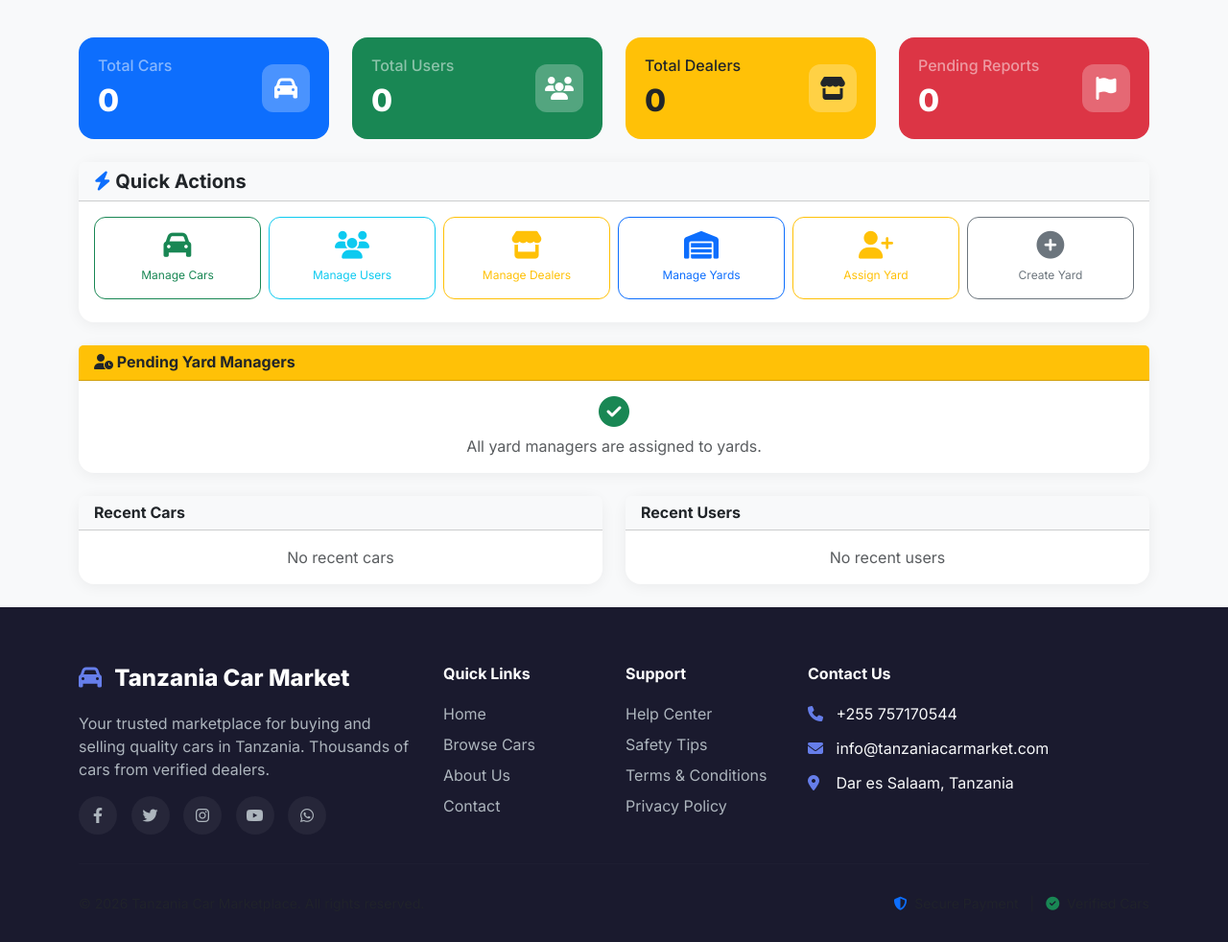
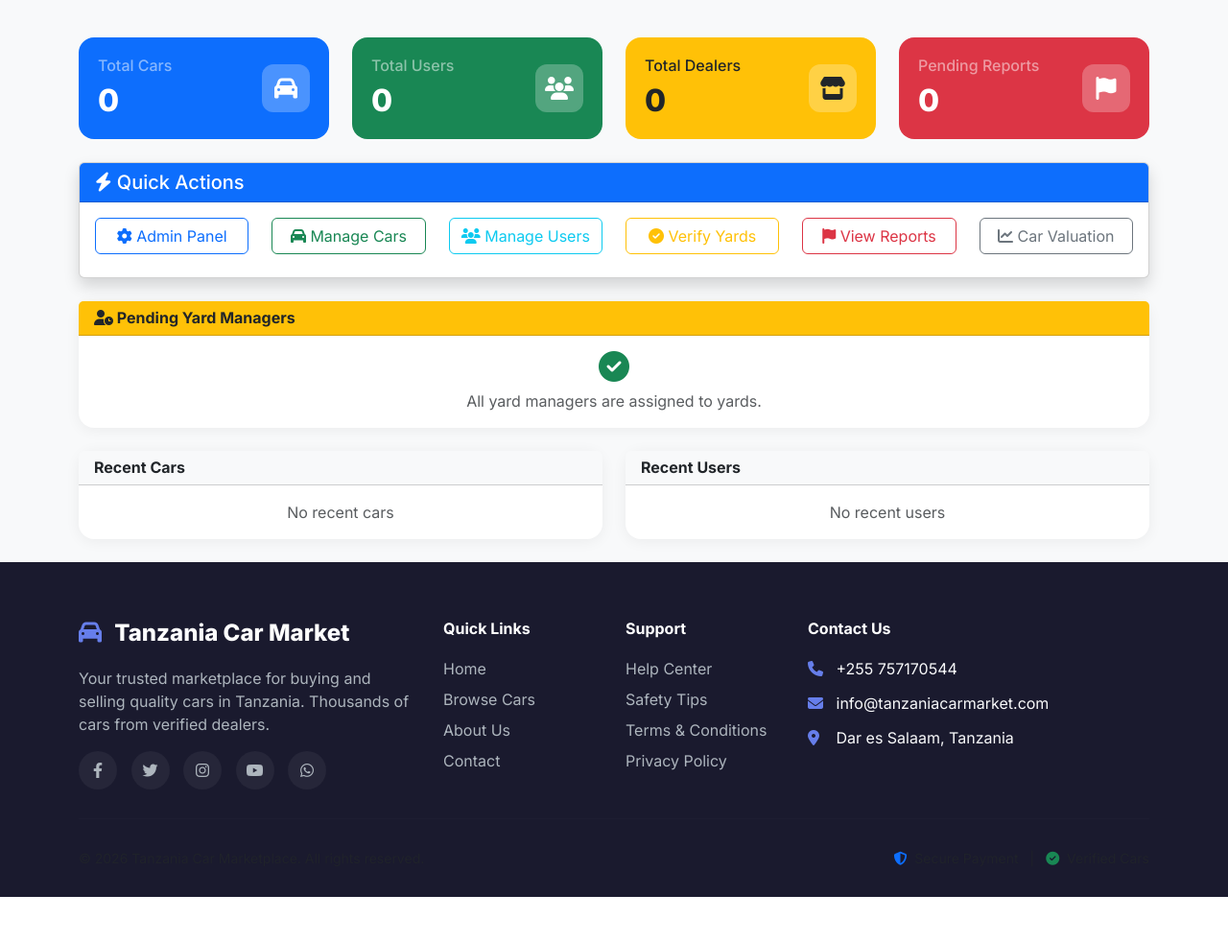
Before and after one commit to mswimamtui0/tanzania-cars-marketplace, a Django app: page /en/admin/cars/ in a window 1280 px wide. Shown: the part 181-1163 px from the top of the page at 96% size. After the commit the page ends 1116 px from the top, so only its background shows below. Run offline with Django 4.2, Linux system fonts and the light colour scheme; a user stored in the database is signed in; data comes from the database, SQL or seed files in the repository; both versions use the stored data as it was after the commit.

Commit message:
Fix admin quick action buttons

```diff
--- a/marketplace/urls.py
+++ b/marketplace/urls.py
@@ -103,7 +103,20 @@ urlpatterns = [
     path('yard/dashboard/', views.yard_manager_dashboard, name='yard_dashboard'),
     # Add this in the urlpatterns
 path('cars/add-car/', views.add_car, name='add_car'),
-]
+# In urls.py
+path('dealer/sold-requests/', views.dealer_sold_requests, name='dealer_sold_requests'),
+path('dealer/approve-sold/<int:car_id>/', views.approve_sold, name='approve_sold'),
+path('dealer/reject-sold/<int:car_id>/', views.reject_sold, name='reject_sold'),
+# Admin - Yard Verification
+path('admin/verify-yards/', views.admin_verify_yard_list, name='admin_verify_yard_list'),
+path('admin/verify-yard/<int:yard_id>/', views.admin_verify_yard, name='admin_verify_yard'),
+path('admin/verify-yards/', views.admin_verify_yard_list, name='admin_verify_yard_list'),
+]# Admin Yard Management
+path('admin-verify-yard/', views.admin_verify_yard, name='admin_verify_yard'),
+path('admin-assign-yard/', views.admin_assign_yard, name='admin_assign_yard'),
+path('admin-create-yard/', views.admin_create_yard, name='admin_create_yard'),
+path('admin-reports/', views.admin_reports_dashboard, name='admin_reports'),
+path('report-resolve/<int:report_id>/', views.resolve_report, name='resolve_report'),
 
 # Serve media and static files in development
 if settings.DEBUG:
--- a/marketplace/views.py
+++ b/marketplace/views.py
@@ -833,6 +833,133 @@ def admin_users(request):
 
     return render(request, 'marketplace/admin_dashboard.html', {'page_obj': page_obj})
 
+
+@login_required
+def admin_verify_yard(request):
+    """Admin verifies yard managers and yards"""
+    if request.user.userprofile.role != 'admin' and not request.user.is_superuser:
+        messages.error(request, 'Access denied. Admin privileges required.')
+        return redirect('dashboard')
+
+    yard_managers = User.objects.filter(userprofile__role='yard_manager')
+    pending_yards = CarYard.objects.filter(manager__isnull=True)
+    assigned_yards = CarYard.objects.filter(manager__isnull=False)
+
+    context = {
+        'yard_managers': yard_managers,
+        'pending_yards': pending_yards,
+        'assigned_yards': assigned_yards,
+        'pending_count': pending_yards.count(),
+        'assigned_count': assigned_yards.count(),
+    }
+    return render(request, 'marketplace/admin_verify_yard.html', context)
+
+@login_required
+def admin_assign_yard(request):
+    """Admin assigns a yard manager to a yard"""
+    if request.user.userprofile.role != 'admin' and not request.user.is_superuser:
+        messages.error(request, 'Access denied.')
+        return redirect('dashboard')
+
+    if request.method == 'POST':
+        yard_id = request.POST.get('yard_id')
+        manager_id = request.POST.get('manager_id')
+
+        if not yard_id or not manager_id:
+            messages.error(request, 'Please select both yard and manager.')
+            return redirect('admin_assign_yard')
+
+        try:
+            yard = CarYard.objects.get(id=yard_id)
+            manager = User.objects.get(id=manager_id, userprofile__role='yard_manager')
+
+            yard.manager = manager
+            yard.save()
+
+            messages.success(request, f'✅ {manager.username} assigned to {yard.name}!')
+        except CarYard.DoesNotExist:
+            messages.error(request, 'Yard not found.')
+        except User.DoesNotExist:
+            messages.error(request, 'Yard manager not found.')
+
+        return redirect('admin_verify_yard')
+
+    yards = CarYard.objects.filter(manager__isnull=True)
+    managers = User.objects.filter(userprofile__role='yard_manager')
+
+    return render(request, 'marketplace/admin_assign_yard.html', {
+        'yards': yards,
+        'managers': managers
+    })
+
+@login_required
+def admin_create_yard(request):
+    """Admin creates a new yard"""
+    if request.user.userprofile.role != 'admin' and not request.user.is_superuser:
+        messages.error(request, 'Access denied.')
+        return redirect('dashboard')
+
+    if request.method == 'POST':
+        try:
+            yard = CarYard.objects.create(
+                name=request.POST.get('name'),
+                location=request.POST.get('location'),
+                city=request.POST.get('city'),
+                phone=request.POST.get('phone', ''),
+                email=request.POST.get('email', ''),
+                description=request.POST.get('description', '')
+            )
+            messages.success(request, f'✅ Yard "{yard.name}" created successfully!')
+            return redirect('admin_verify_yard')
+        except Exception as e:
+            messages.error(request, f'Error creating yard: {str(e)}')
+
+    return render(request, 'marketplace/admin_create_yard.html')
+
+@login_required
+def admin_reports_dashboard(request):
+    """Admin views all reports"""
+    if request.user.userprofile.role != 'admin' and not request.user.is_superuser:
+        messages.error(request, 'Access denied.')
+        return redirect('dashboard')
+
+    reports = FakeListingReport.objects.all().order_by('-created_at')
+    pending_reports = reports.filter(status='pending')
+
+    context = {
+        'reports': reports,
+        'pending_reports': pending_reports,
+        'pending_count': pending_reports.count(),
+        'investigating_count': reports.filter(status='investigating').count(),
+        'resolved_count': reports.filter(status='resolved').count(),
+    }
+    return render(request, 'marketplace/admin_reports.html', context)
+
+@login_required
+def resolve_report(request, report_id):
+    """Admin resolves a report"""
+    if request.user.userprofile.role != 'admin' and not request.user.is_superuser:
+        messages.error(request, 'Access denied.')
+        return redirect('dashboard')
+
+    report = get_object_or_404(FakeListingReport, id=report_id)
+
+    if request.method == 'POST':
+        report.status = request.POST.get('status')
+        report.admin_notes = request.POST.get('admin_notes', '')
+        report.resolved_at = timezone.now()
+        report.save()
+
+        if report.status == 'resolved' and request.POST.get('hide_car') == 'on':
+            report.car.status = 'rejected'
+            report.car.save()
+
+        messages.success(request, f'Report #{report.id} has been updated.')
+        return redirect('admin_reports')
+
+    return render(request, 'marketplace/resolve_report.html', {'report': report})
+
+
 @login_required
 def admin_cars(request):
     """Admin cars management view."""
--- a/templates/marketplace/admin_assign_yard.html
+++ b/templates/marketplace/admin_assign_yard.html
@@ -27,7 +27,7 @@
                             <select name="manager_id" class="form-control" required>
                                 <option value="">-- Select a Manager --</option>
                                 {% for manager in managers %}
-                                    <option value="{{ manager.id }}">{{ manager.username }} ({{ manager.email }})</option>
+                                    <option value="{{ manager.id }}">{{ manager.username }}</option>
                                 {% empty %}
                                     <option value="">No yard managers available</option>
                                 {% endfor %}
--- a/templates/marketplace/admin_dashboard.html
+++ b/templates/marketplace/admin_dashboard.html
@@ -204,52 +204,49 @@
     {% endif %}
 
     <!-- Quick Actions -->
-    <div class="card dashboard-card mb-4">
-        <div class="card-header bg-light">
-            <h5 class="mb-0 fw-bold"><i class="fas fa-bolt text-primary"></i> {% trans "Quick Actions" %}</h5>
+<div class="row mb-4">
+    <div class="col-12">
+        <div class="card shadow">
+            <div class="card-header bg-primary text-white">
+                <h5 class="mb-0"><i class="fas fa-bolt"></i> Quick Actions</h5>
             </div>
             <div class="card-body">
-            <div class="row g-2">
-                <div class="col-md-2 col-4 mb-2">
-                    <a href="{% url 'admin_cars' %}" class="btn btn-outline-success btn-action w-100">
-                        <i class="fas fa-car"></i>
-                        <small>{% trans "Manage Cars" %}</small>
+                <div class="row">
+                    <div class="col-md-2 col-6 mb-2">
+                        <a href="/admin/" class="btn btn-outline-primary w-100">
+                            <i class="fas fa-cog"></i> Admin Panel
                         </a>
                     </div>
-                <div class="col-md-2 col-4 mb-2">
-                    <a href="{% url 'admin_users' %}" class="btn btn-outline-info btn-action w-100">
-                        <i class="fas fa-users"></i>
-                        <small>{% trans "Manage Users" %}</small>
+                    <div class="col-md-2 col-6 mb-2">
+                        <a href="{% url 'car_list' %}" class="btn btn-outline-success w-100">
+                            <i class="fas fa-car"></i> Manage Cars
                         </a>
                     </div>
-                <div class="col-md-2 col-4 mb-2">
-                    <a href="{% url 'admin_dealers' %}" class="btn btn-outline-warning btn-action w-100">
-                        <i class="fas fa-store"></i>
-                        <small>{% trans "Manage Dealers" %}</small>
+                    <div class="col-md-2 col-6 mb-2">
+                        <a href="/admin/auth/user/" class="btn btn-outline-info w-100">
+                            <i class="fas fa-users"></i> Manage Users
                         </a>
                     </div>
-                <div class="col-md-2 col-4 mb-2">
-                    <a href="{% url 'admin_yards' %}" class="btn btn-outline-primary btn-action w-100">
-                        <i class="fas fa-warehouse"></i>
-                        <small>{% trans "Manage Yards" %}</small>
+                    <div class="col-md-2 col-6 mb-2">
+                        <a href="{% url 'admin_verify_yard' %}" class="btn btn-outline-warning w-100">
+                            <i class="fas fa-check-circle"></i> Verify Yards
                         </a>
                     </div>
-                <div class="col-md-2 col-4 mb-2">
-                    <a href="{% url 'admin_assign_yard' %}" class="btn btn-outline-warning btn-action w-100">
-                        <i class="fas fa-user-plus"></i>
-                        <small>{% trans "Assign Yard" %}</small>
+                    <div class="col-md-2 col-6 mb-2">
+                        <a href="{% url 'admin_reports' %}" class="btn btn-outline-danger w-100">
+                            <i class="fas fa-flag"></i> View Reports
                         </a>
                     </div>
-                <div class="col-md-2 col-4 mb-2">
-                    <a href="{% url 'admin_create_yard' %}" class="btn btn-outline-secondary btn-action w-100">
-                        <i class="fas fa-plus-circle"></i>
-                        <small>{% trans "Create Yard" %}</small>
+                    <div class="col-md-2 col-6 mb-2">
+                        <a href="{% url 'car_valuation' %}" class="btn btn-outline-secondary w-100">
+                            <i class="fas fa-chart-line"></i> Car Valuation
                         </a>
                     </div>
                 </div>
             </div>
         </div>
-
+    </div>
+</div>
     <!-- Pending Yard Managers Section -->
     <div id="pending-yard-managers" class="card dashboard-card mb-4">
         <div class="card-header bg-warning">
--- a/templates/marketplace/dealer_dashboard.html
+++ b/templates/marketplace/dealer_dashboard.html
@@ -195,7 +195,7 @@
                             <td colspan="6" class="text-center py-4">
                                 <i class="fas fa-car fa-3x text-muted mb-3"></i>
                                 <h5>{% trans "No cars listed yet" %}</h5>
-                                <a href="{% url 'dealer_add_car' %}" class="btn btn-primary">{% trans "Add Your First Car" %}</a>
+                                <a href="{% url 'add_car' %}" class="btn btn-primary">{% trans "Add Your First Car" %}</a>
                             </td>
                         </tr>
                         {% endfor %}
```
Also changed, not shown: fix_homepage.py (added, +17 -0 lines), templates/marketplace/admin_verify_yard.html (+4 -103 lines), templates/marketplace/admin_verify_yard_list.html (added, +53 -0 lines), templates/marketplace/dealer_my_cars.html (+31 -41 lines), db.sqlite3. Lines whose indentation alone changed are shown as unchanged.
